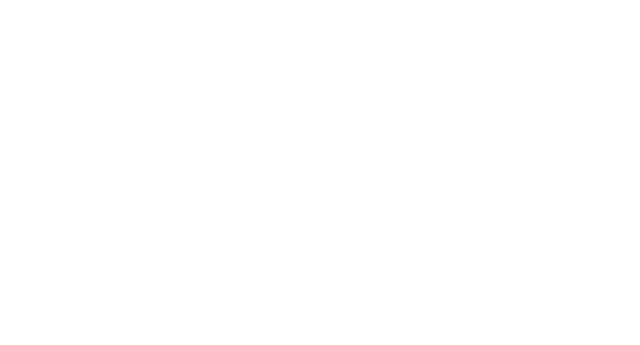
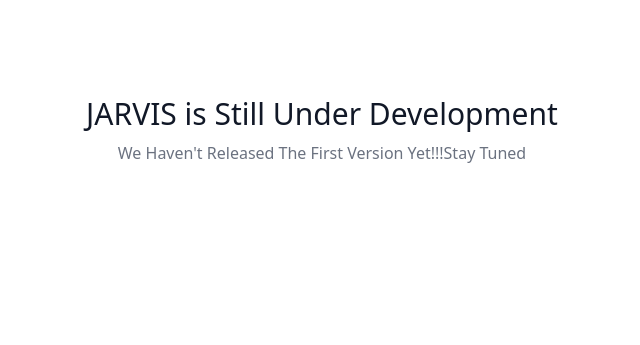
Before and after one commit to jarvis-official/jarvis-official.github.io, a plain HTML site: page index.html in a window 1280 px wide. Shown: the whole page, without its empty margins (318-958 px from the left). Drawn offline with nearby package versions, Linux system fonts and the light colour scheme.

Commit message:
Update index.html

```diff
--- a/index.html
+++ b/index.html
@@ -7,6 +7,16 @@
     <link rel="shortcut icon" href="jarvis-official.github.io/Logo.png">
     <title>Jarvis</title>
 </head>
+
 <body>
+<section class="text-gray-600 body-font">
+  <div class="container px-5 py-24 mx-auto">
+    <div class="flex flex-wrap w-full mb-20 flex-col items-center text-center">
+      <h1 class="sm:text-3xl text-2xl font-medium title-font mb-2 text-gray-900">JARVIS is Still Under Development</h1>
+      <p class="lg:w-1/2 w-full leading-relaxed text-gray-500">We Haven't Released The First Version Yet!!!Stay Tuned</p>
+    </div>
+</div>
+</section>
+
 </body>
 </html>
```
